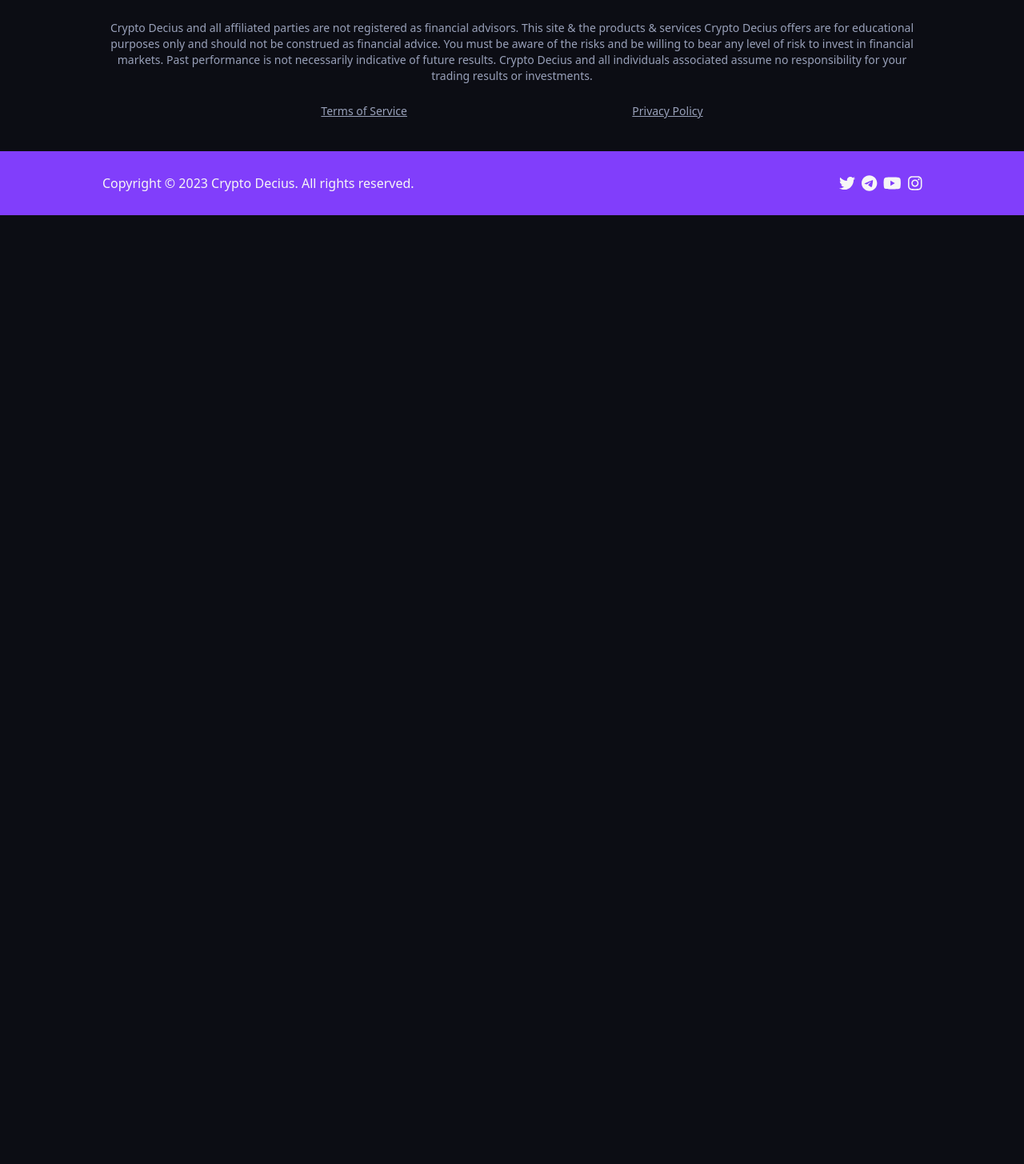
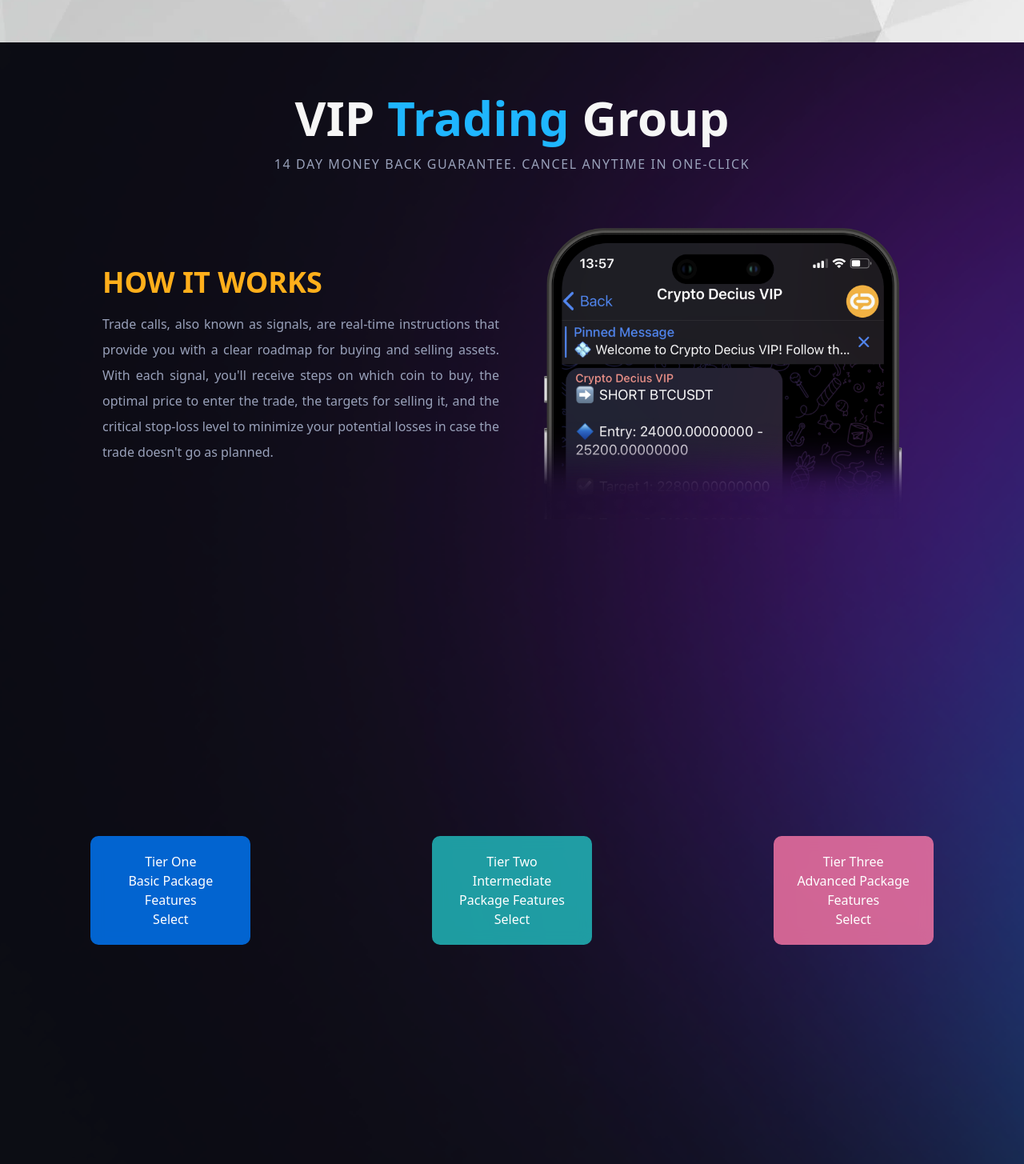
Before and after one commit to szilrdmate/cryptodecius, a React (Vite) app: page / in a window 1280 px wide. Shown: the part 2095-3550 px from the top of the page at 80% size. Before the commit the page ends 2364 px from the top, so only its background shows below. Built offline with nearby package versions, Linux system fonts and the light colour scheme.

Commit message:
Floating cards prototype

```diff
--- /dev/null
+++ b/src/components/Cards.jsx
@@ -0,0 +1,50 @@
+// src/components/Cards.jsx
+import React from 'react';
+import './FloatingPackageCards.css'; // Import the CSS file for styling
+
+const FloatingPackageCards = () => {
+  const handleMouseMove = (e) => {
+    const cards = document.querySelectorAll('.package-card');
+
+    cards.forEach((card) => {
+      const cardRect = card.getBoundingClientRect();
+      const mouseX = e.clientX - cardRect.left;
+      const mouseY = e.clientY - cardRect.top;
+
+      const gradientX = (mouseX / cardRect.width) * 100;
+      const gradientY = (mouseY / cardRect.height) * 100;
+
+      card.style.background = `radial-gradient(at ${gradientX}% ${gradientY}%, #4a3aff, #0c0d14)`;
+    });
+  };
+
+  const handleMouseLeave = () => {
+    const cards = document.querySelectorAll('.package-card');
+
+    cards.forEach((card) => {
+      card.style.background = 'transparent';
+    });
+  };
+
+  return (
+    <div className="package-cards-container" onMouseMove={handleMouseMove} onMouseLeave={handleMouseLeave}>
+      <div className="package-card tier-one">
+        <h2>Tier One</h2>
+        <p>Basic Package Features</p>
+        <button>Select</button>
+      </div>
+      <div className="package-card tier-two">
+        <h2>Tier Two</h2>
+        <p>Intermediate Package Features</p>
+        <button>Select</button>
+      </div>
+      <div className="package-card tier-three">
+        <h2>Tier Three</h2>
+        <p>Advanced Package Features</p>
+        <button>Select</button>
+      </div>
+    </div>
+  );
+};
+
+export default FloatingPackageCards;
--- /dev/null
+++ b/src/components/FloatingPackageCards.css
@@ -0,0 +1,34 @@
+.package-cards-container {
+  display: flex;
+  justify-content: space-around;
+  align-items: center;
+  height: 100vh;
+}
+
+.package-card {
+  position: relative;
+  width: 200px;
+  padding: 20px;
+  border-radius: 10px;
+  backdrop-filter: blur(10px);
+  transition: background 0.3s ease-in-out;
+  cursor: pointer;
+  text-align: center;
+  color: white;
+}
+
+.package-card:hover {
+  transform: translateY(-10px);
+}
+
+.tier-one {
+  background: rgba(0, 123, 255, 0.8);
+}
+
+.tier-two {
+  background: rgba(34, 193, 195, 0.8);
+}
+
+.tier-three {
+  background: rgba(253, 121, 168, 0.8);
+}
--- a/src/components/Footer.jsx
+++ b/src/components/Footer.jsx
@@ -23,9 +23,9 @@
           <div className="text-md">
             Copyright © 2023 Crypto Decius. All rights reserved.
           </div>
-          <div className="social-media-block flex space-x-2">
+          <div className="social-media-block flex space-x-4">
             <a
-              href="http://twitter.com/cryptodecius"
+              href="https://twitter.com/cryptodecius"
               target="_blank"
               rel="noopener noreferrer"
               className="social-link-block w-inline-block text-white"
@@ -41,7 +41,7 @@
               <FontAwesomeIcon icon={faTelegram} size="lg" />
             </a>
             <a
-              href="http://youtube.com/@cryptodecius"
+              href="https://youtube.com/@cryptodecius"
               target="_blank"
               rel="noopener noreferrer"
               className="social-link-block w-inline-block text-white"
@@ -49,7 +49,7 @@
               <FontAwesomeIcon icon={faYoutube} size="lg" />
             </a>
             <a
-              href="http://instagram.com/cryptodecius"
+              href="https://instagram.com/cryptodecius"
               target="_blank"
               rel="noopener noreferrer"
               className="social-link-block w-inline-block text-white"
--- a/src/components/Header.jsx
+++ b/src/components/Header.jsx
@@ -1,8 +1,14 @@
 // src/components/Header.jsx
-import React from 'react';
+import React, { useState } from 'react';
 import { Link } from 'react-router-dom';
 
 const Header = () => {
+  const [isMobileMenuOpen, setMobileMenuOpen] = useState(false);
+
+  const toggleMobileMenu = () => {
+    setMobileMenuOpen(!isMobileMenuOpen);
+  };
+
   return (
     <nav className="bg-dark-blue p-4 w-full font-Montserrat">
       <div className="container mx-auto flex justify-between items-center">
@@ -21,8 +27,8 @@
         </div>
 
         {/* Hamburger Menu for small screens */}
-        <div className="md:hidden">
-          <button className="text-white">
+        <div className="md:hidden relative">
+          <button className="text-white" onClick={toggleMobileMenu}>
             <svg
               className="h-6 w-6"
               fill="none"
@@ -38,6 +44,27 @@
               ></path>
             </svg>
           </button>
+
+          {/* Mobile Menu Dropdown */}
+          {isMobileMenuOpen && (
+            <div className="absolute top-16 right-0 bg-dark-blue rounded-md p-4 space-y-4">
+              <DropdownLink to="/" onClick={toggleMobileMenu}>
+                HOME
+              </DropdownLink>
+              <DropdownLink to="/about" onClick={toggleMobileMenu}>
+                ABOUT
+              </DropdownLink>
+              <DropdownLink to="/signals" onClick={toggleMobileMenu}>
+                SIGNALS
+              </DropdownLink>
+              <DropdownLink to="/coaching" onClick={toggleMobileMenu}>
+                COACHING
+              </DropdownLink>
+              <DropdownLink to="/results" onClick={toggleMobileMenu}>
+                RESULTS
+              </DropdownLink>
+            </div>
+          )}
         </div>
       </div>
     </nav>
@@ -54,4 +81,15 @@
   </Link>
 );
 
+// DropdownLink for mobile menu items
+const DropdownLink = ({ to, children, onClick }) => (
+  <Link
+    to={to}
+    onClick={onClick}
+    className="block text-white hover:text-green duration-150 px-3 py-2 rounded-md text-sm font-medium"
+  >
+    {children}
+  </Link>
+);
+
 export default Header;
--- a/src/pages/Home.jsx
+++ b/src/pages/Home.jsx
@@ -1,6 +1,7 @@
 // src/pages/Home.jsx
 import React from "react";
 import { Link } from "react-router-dom";
+import FloatingPackageCards from "../components/Cards";
 
 const Home = () => {
   return (
@@ -83,12 +84,12 @@
           <h1 className="text-4xl md:text-5xl lg:text-6xl font-bold text-dark-blue text-center mb-4">
             What is <span className="text-blue-purple">CRYPTO DECIUS</span>
           </h1>
-          <p className="text-center mb-8 uppercase">
+          <p className="text-center mb-8 uppercase text-p-gray font-medium tracking-widest">
             Navigating Markets with Expert Guidance and Results-Driven
             Strategies
           </p>
 
-          <div className="grid grid-cols-1 md:grid-cols-2 gap-8 mt-8">
+          <div className="grid grid-cols-1 md:grid-cols-2 gap-8 mt-8 mb-8">
             <div className="divers">
               <img
                 src="public/assets/stats3.png"
@@ -102,7 +103,7 @@
               <h1 className="intro-heading text-3xl md:text-4xl font-bold mb-4 text-black">
                 Expert Guidance
               </h1>
-              <p className="intro-para text-gray-700 mb-4 text-p-gray">
+              <p className="mb-4 text-p-gray leading-loose">
                 At Crypto Decius, we understand that trading in the
                 cryptocurrency markets can be complex and challenging. That's
                 why our team of experienced traders and analysts are dedicated
@@ -124,11 +125,11 @@
           </div>
 
           <div className="grid grid-cols-1 md:grid-cols-2 gap-8 mt-8">
-            <div className="intro-div flex flex-col text-justify justify-center">
+            <div className="flex flex-col text-justify justify-center">
               <h1 className="intro-heading text-3xl md:text-4xl font-bold mb-4 text-black">
                 Results
               </h1>
-              <p className="intro-para text-gray-700 mb-4 text-p-gray">
+              <p className="mb-4 text-p-gray leading-loose">
                 Our focus is on delivering results. We are committed to helping
                 our members achieve their financial goals, whether that's
                 building a portfolio, generating long-term wealth, or achieving
@@ -154,6 +155,36 @@
           </div>
         </div>
       </div>
+      <div id="trading-group" className="bg-r-blur bg-l-blur bg-center bg-repeat-y bg-cover">
+        <div className="container max-w-5xl flex flex-col mx-auto py-16">
+          <h1 className="text-4xl md:text-5xl lg:text-6xl font-bold text-white text-center mb-4">
+            VIP <span className="text-light-blue">Trading</span> Group
+          </h1>
+          <p className="text-center mb-8 uppercase text-light-gray font-medium tracking-widest">
+            14 DAY MONEY BACK GUARANTEE. CANCEL ANYTIME IN ONE-CLICK
+          </p>
+          <div className="grid grid-cols-1 md:grid-cols-2 gap-8 mt-8">
+            <div className="intro-div flex flex-col text-justify justify-center">
+              <h1 className="intro-heading text-3xl md:text-4xl font-bold mb-4 text-yellow uppercase">
+                How it works
+              </h1>
+              <p className="intro-para mb-4 text-light-gray leading-loose">
+                Trade calls, also known as signals, are real-time instructions that provide you with a clear roadmap for buying and selling assets. With each signal, you'll receive steps on which coin to buy, the optimal price to enter the trade, the targets for selling it, and the critical stop-loss level to minimize your potential losses in case the trade doesn't go as planned.
+              </p>
+            </div>
+
+            <div className="divers">
+              <img
+                src="public/assets/phone.png"
+                alt="Statistics"
+                loading="lazy"
+                className="w-full h-auto"
+              />
+            </div>
+          </div>
+        </div>
+        < FloatingPackageCards />
+      </div>
     </div>
   );
 };
--- a/tailwind.config.js
+++ b/tailwind.config.js
@@ -28,8 +28,8 @@
       backgroundImage: {
         'main': "url('public/assets/gradient.png')",
         'tri': "url('public/assets/white-tri.png')",
-        'left': "url('public/assets/left-blur.png')",
-        'right': "url('public/assets/right.png')"
+        'l-blur': "url('public/assets/left-blur.png')",
+        'r-blur': "url('public/assets/right-blur.png')"
       }
     },
   },
```
